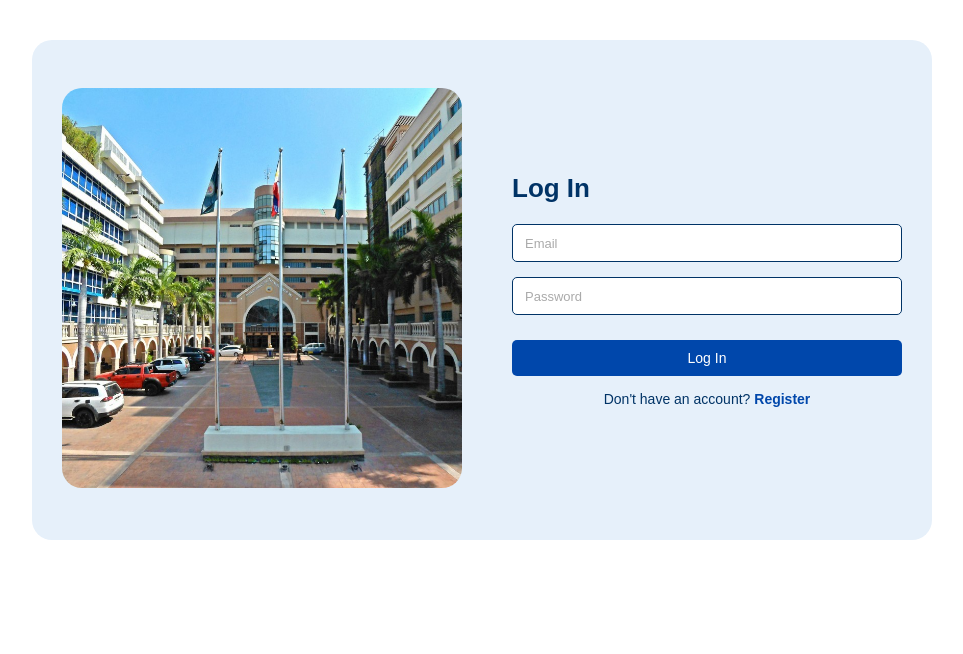
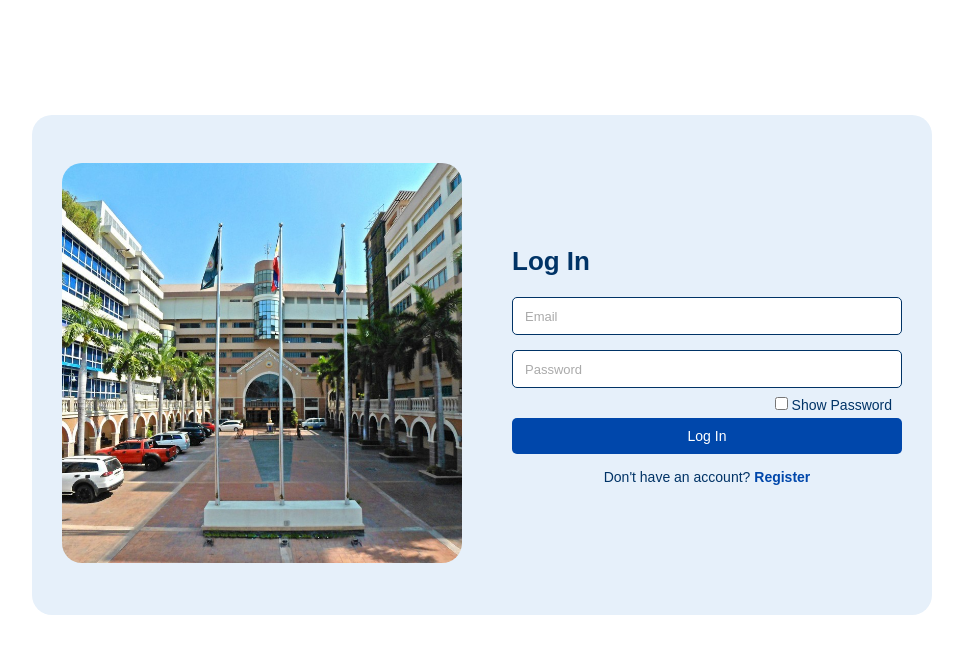
Before and after one commit to jojanajeangarabillo/ALUMNI_PORTAL, a PHP site: page /login.php in a window 1280 px wide. Shown: the part 92-746 px from the top of the page, without its empty margins (158-1121 px from the left). Run offline with PHP 8.4, Linux system fonts and the light colour scheme.

Commit message:
show password

```diff
--- a/login.php
+++ b/login.php
@@ -8,7 +8,6 @@
 </head>
 <body>
 
-<!-- Header -->
 <header class="header">
   <div class="header-left">
     <img src="images/logo.png" alt="PLP Logo" class="logo">
@@ -22,14 +21,12 @@
   </div>
 </header>
 
-<!-- Menu Modal -->
 <div id="modal" class="modal">
   <a href="register.php">Register</a>
   <a href="login.php">Log In</a>
   <a href="landing.php">Back</a>
 </div>
 
-<!-- Login Section -->
 <section class="login-section">
   <div class="login-container">
     <div class="login-image">
@@ -41,7 +38,10 @@
         <input type="email" name="email" placeholder="Email" required>
       </div>
       <div class="form-group">
-        <input type="password" name="password" placeholder="Password" required>
+        <input type="password" id="password" name="password" placeholder="Password" required>
+        <label class="show-password">
+          <input type="checkbox" id="showPassword"> Show Password
+        </label>
       </div>
       <button type="submit" class="login-btn">Log In</button>
       <div class="register-link">
@@ -52,7 +52,17 @@
 </section>
 
 <script>
-  // Modal logic
+  const showPasswordCheckbox = document.getElementById('showPassword');
+  const passwordInput = document.getElementById('password');
+
+  showPasswordCheckbox.addEventListener('change', function () {
+    if (this.checked) {
+      passwordInput.type = 'text';
+    } else {
+      passwordInput.type = 'password';
+    }
+  });
+
   const menuButton = document.getElementById('menuButton');
   const modal = document.getElementById('modal');
 
--- a/style.css
+++ b/style.css
@@ -48,16 +48,16 @@
     font-weight: bold;
   }
 
-  /* Menu */
+
 .menu img {
     width: 30px;
     cursor: pointer;
   }
 
-  /* Modal */
+
   .modal {
     display: none;
-    position: fixed; /* <-- important: fixed instead of absolute */
+    position: fixed;
     top: 70px;
     right: 20px;
     background-color: #e6f0fa;
@@ -66,7 +66,7 @@
     flex-direction: column;
     box-shadow: 0px 4px 8px rgba(0, 0, 0, 0.2);
     width: 120px;
-    z-index: 1000; /* <-- VERY important: higher than overlays */
+    z-index: 1000;
   }
 
   .modal a {
@@ -85,7 +85,7 @@
     display: flex;
   }
 
-  /* Banner Section */
+
   .banner {
     position: relative;
     height: 250px;
@@ -114,7 +114,7 @@
     z-index: 2;
   }
 
-  /* Info Section */
+
   .info-section {
     padding: 50px 20px;
     display: flex;
@@ -146,7 +146,7 @@
     border-radius: 5px;
   }
 
-  /* Footer */
+
   .footer {
     position: relative;
     background: url('images/plpasigg.jpg') center/cover no-repeat;
@@ -295,6 +295,7 @@
     justify-content: center;
     align-items: center;
     padding: 40px 20px;
+    margin-top: 75px;
 }
 
 .login-container {
@@ -331,6 +332,7 @@
 
 .login-form .form-group {
     margin-bottom: 15px;
+    position: relative;
 }
 
 .login-form input[type="email"],
@@ -340,6 +342,25 @@
     border-radius: 5px;
     font-size: 14px;
     outline: none;
+    width: 100%;
+    box-sizing: border-box;
+}
+
+
+.login-form .show-password {
+    position: absolute;
+    bottom: -25px;
+    right: 10px;
+    font-size: 14px;
+    color: #003366;
+    font-family: Arial, sans-serif;
+}
+
+
+.login-form input[type="checkbox"] {
+    width: auto;
+    height: auto;
+    margin: 0; /
 }
 
 .login-btn {
@@ -350,7 +371,7 @@
     border: none;
     border-radius: 5px;
     cursor: pointer;
-    margin-top: 10px;
+    margin-top: 15px;
 }
 
 .register-link {
@@ -420,7 +441,7 @@ color: white;
 
 
 .sidebar {
-    background-color: #8DC5E5;
+    background-color: #d9e5f6;
     width: 220px;
     height: 100vh;
     position: fixed;
@@ -453,8 +474,8 @@ color: white;
 }
 
 .toggle-btn {
-    background-color: #004aad;
-    color: white;
+    background-color: #d9e5f6;
+    color: black;
     width: 100%;
     text-align: right;
     padding: 10px;
```
Lines whose indentation alone changed are shown as unchanged.
